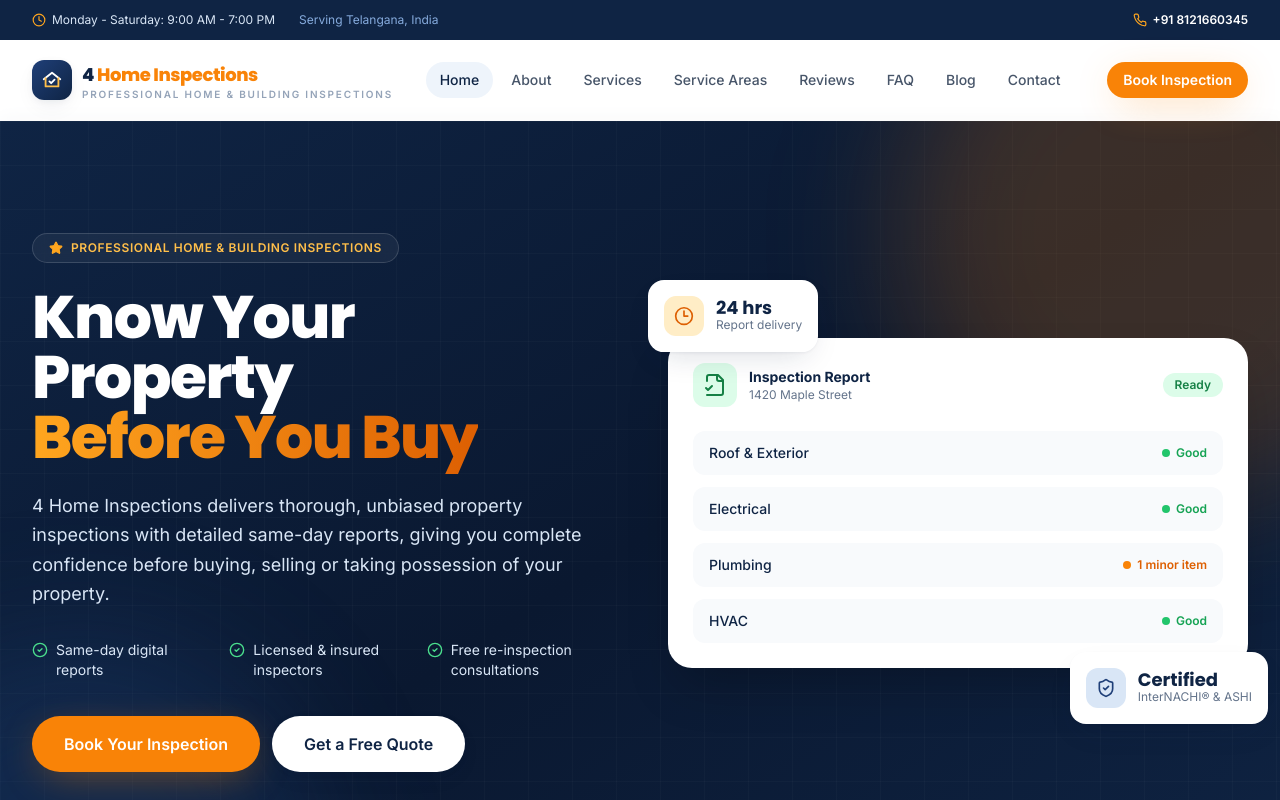
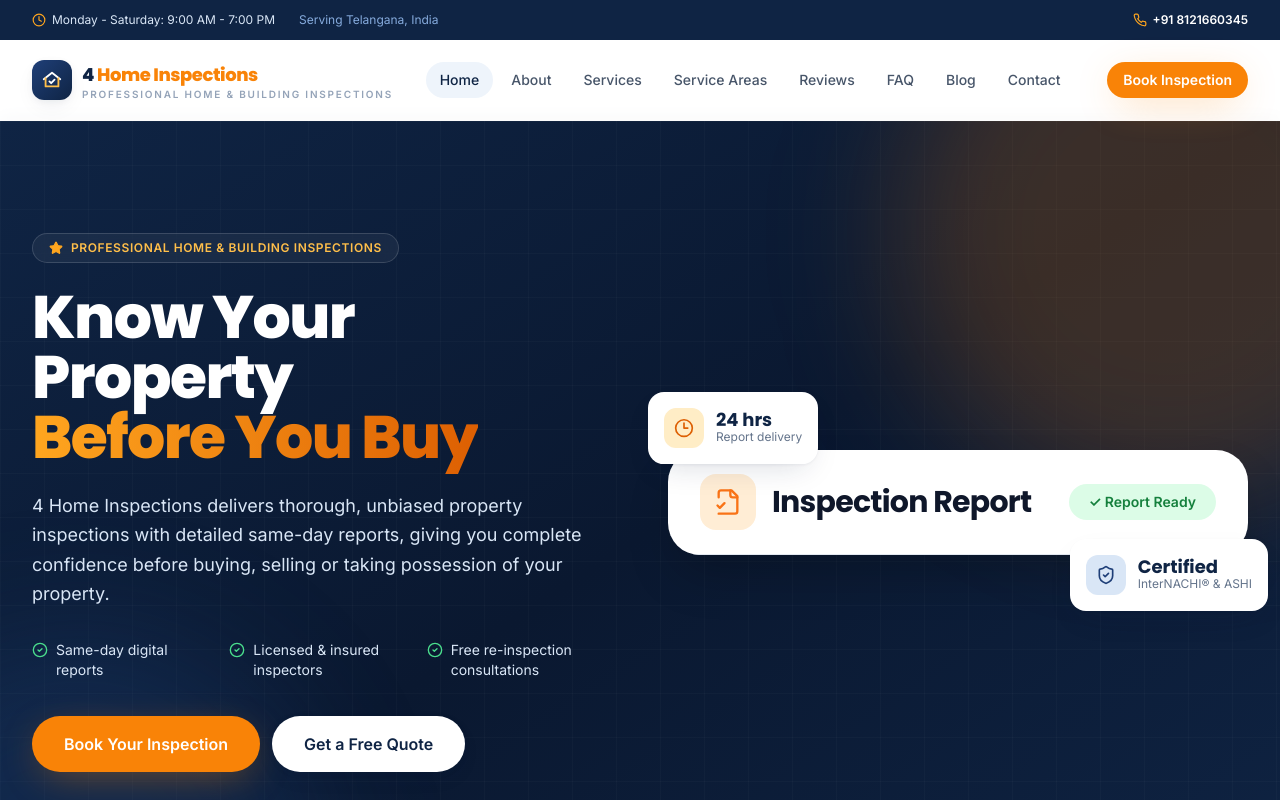
Before and after one commit to saichowdary96/4homeinspections, a Next.js app: page / in a window 1280 px wide. Shown: the top 800 px of the page. Built offline with nearby package versions, Linux system fonts and the light colour scheme.

Commit message:
Update Hero.tsx

```diff
--- a/src/components/sections/Hero.tsx
+++ b/src/components/sections/Hero.tsx
@@ -115,60 +115,26 @@ export function Hero() {
               className="relative mx-auto max-w-md lg:max-w-none"
             >
               {/* Main report card */}
-              <div className="rounded-3xl border border-white/10 bg-white p-6 shadow-2xl">
-                <div className="flex items-center justify-between">
-                  <div className="flex items-center gap-3">
-                    <span className="grid h-11 w-11 place-items-center rounded-xl bg-sage-100 text-sage-700">
-                      <FileCheck2 className="h-6 w-6" />
-                    </span>
-                    <div>
-                      <p className="text-sm font-bold text-brand-900">
-                        Inspection Report
-                      </p>
-                      <p className="text-xs text-slate-500">
-                        1420 Maple Street
-                      </p>
-                    </div>
-                  </div>
-                  <span className="rounded-full bg-sage-100 px-3 py-1 text-xs font-semibold text-sage-700">
-                    Ready
-                  </span>
-                </div>
+              <div className="rounded-[32px] bg-white shadow-2xl overflow-hidden">
 
-                <div className="mt-6 space-y-3">
-                  {[
-                    { label: "Roof & Exterior", status: "Good", good: true },
-                    { label: "Electrical", status: "Good", good: true },
-                    { label: "Plumbing", status: "1 minor item", good: false },
-                    { label: "HVAC", status: "Good", good: true },
-                  ].map((row) => (
-                    <div
-                      key={row.label}
-                      className="flex items-center justify-between rounded-xl bg-slate-50 px-4 py-3"
-                    >
-                      <span className="text-sm font-medium text-brand-900">
-                        {row.label}
-                      </span>
-                      <span
-                        className={
-                          row.good
-                            ? "inline-flex items-center gap-1.5 text-xs font-semibold text-sage-600"
-                            : "inline-flex items-center gap-1.5 text-xs font-semibold text-accent-600"
-                        }
-                      >
-                        <span
-                          className={
-                            row.good
-                              ? "h-2 w-2 rounded-full bg-sage-500"
-                              : "h-2 w-2 rounded-full bg-accent-500"
-                          }
-                        />
-                        {row.status}
-                      </span>
-                    </div>
-                  ))}
-                </div>
-              </div>
+  {/* Header */}
+  <div className="flex items-center justify-between border-b px-8 py-6">
+    <div className="flex items-center gap-4">
+      <div className="grid h-14 w-14 place-items-center rounded-2xl bg-orange-100">
+        <FileCheck2 className="h-7 w-7 text-orange-500" />
+      </div>
+
+      <h3 className="text-3xl font-bold text-slate-900">
+        Inspection Report
+      </h3>
+    </div>
+
+    <span className="rounded-full bg-green-100 px-5 py-2 text-sm font-semibold text-green-700">
+      ✓ Report Ready
+    </span>
+  </div>
+</div>
+
 
               {/* Floating badges */}
               <motion.div
```
